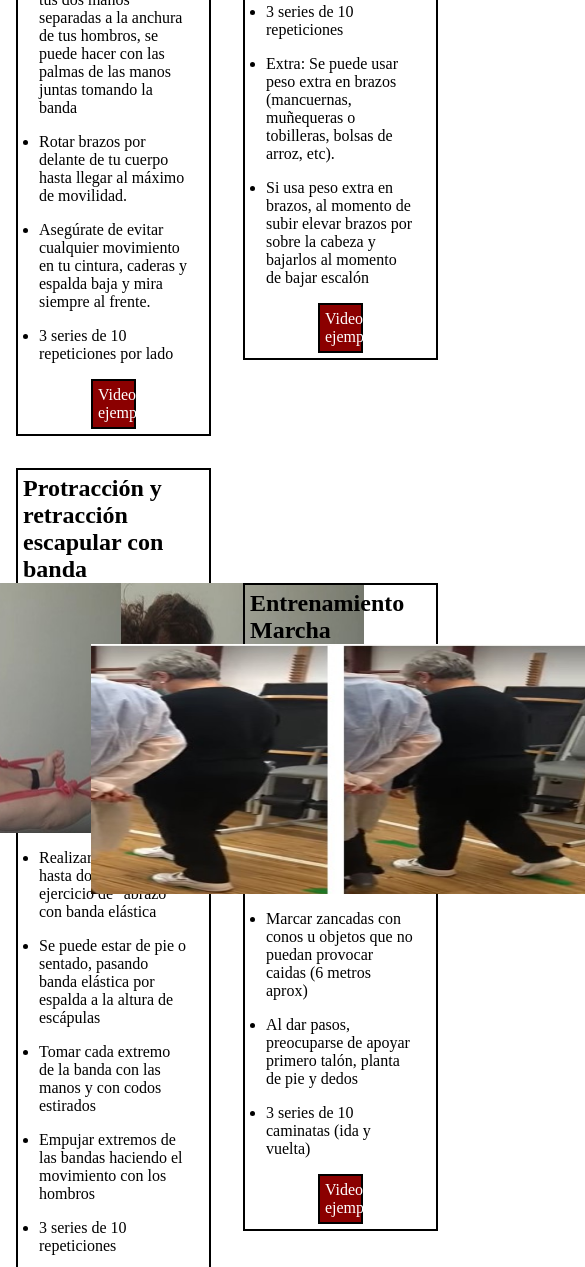
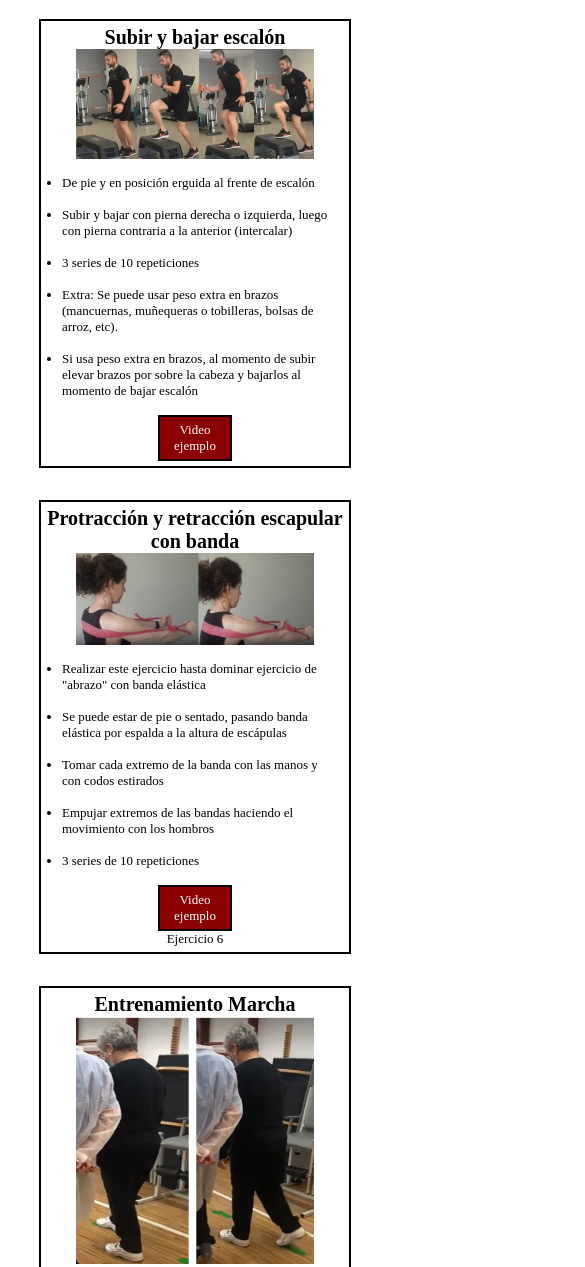
Before and after one commit to BayronSilva/pauta-ejercicios-carlos-aravena, a plain HTML site: page index.html in a window 390 px wide. Shown: the part 650-1917 px from the top of the page, 585 px wide, since content can reach past the window. Drawn offline with Linux system fonts and the light colour scheme.

Commit message:
segundo commit

```diff
--- a/css/style.css
+++ b/css/style.css
@@ -97,3 +97,93 @@ img {
     justify-content: space-between;
     align-items: center;
 }
+
+/*!------MQ---------*/
+@media screen and (max-width: 1095px) {
+    .ejercicios-1y2 {
+        display: flex;
+        flex-direction: column;
+        justify-content: space-between;
+        align-items: center;
+    }
+    .ejercicios-3y4 {
+        display: flex;
+        flex-direction: column;
+        justify-content: space-between;
+        align-items: center;
+    }
+    img {
+        width: 80%;
+        height: 40%;
+    }
+}
+
+@media screen and (max-width: 950px) {
+    h2 {
+        font-size: 20px;
+    }
+}
+
+@media screen and (max-width: 880px) {
+    .educacion-marcha {
+        width: 80%;
+    }
+    .retraccion-y-protraccion {
+        width: 80%;
+    }
+    .escalones {
+        width: 80%;
+    }
+    .rotacion-tronco {
+        width: 80%;
+    }
+}
+
+
+@media screen and (max-width: 810px) {
+    h2 {
+        text-align: center;
+    }
+}
+
+@media screen and (max-width: 710px) {
+    .educacion-marcha {
+        width: 80%;
+    }
+    .retraccion-y-protraccion {
+        width: 80%;
+    }
+    .escalones {
+        width: 80%;
+    }
+    .rotacion-tronco {
+        width: 80%;
+    }
+}
+
+@media screen and (max-width: 560px) {
+    .boton {
+        font-size: 13px;
+    }
+        .boton {
+        font-size: 13px;
+    }
+    .educacion-marcha {
+        font-size: 13px;
+    }
+    .retraccion-y-protraccion {
+        font-size: 13px;
+    }
+    .escalones {
+        font-size: 13px;
+    }
+    .rotacion-tronco {
+        font-size: 13px;
+    }
+}
+
+@media screen and (max-width: 400px) {
+    h1 {
+        font-size: 30px;
+    }
+}
```
